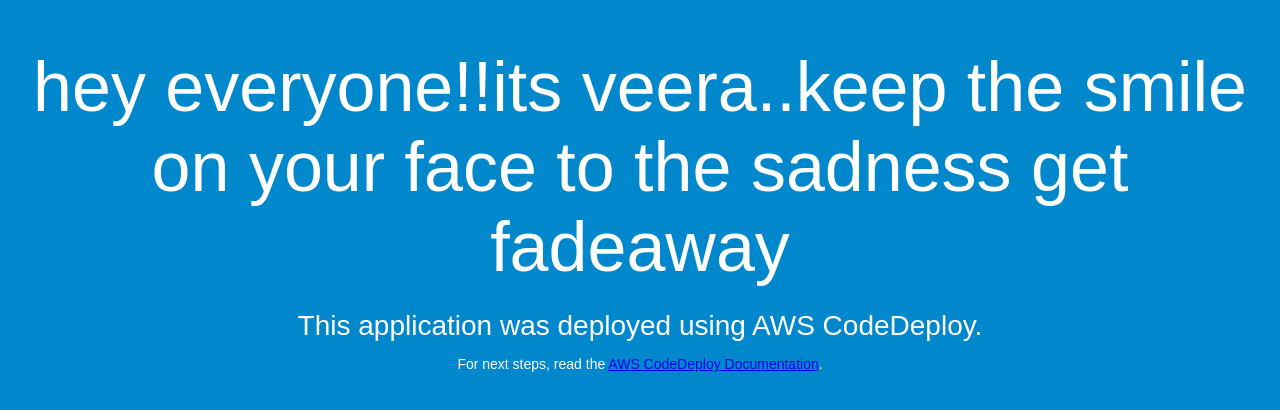
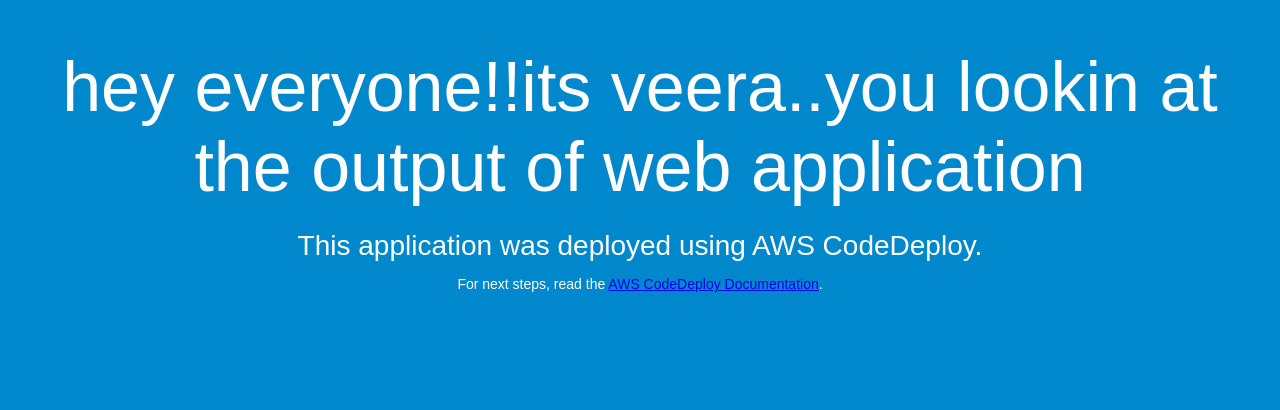
Before and after one commit to Veerah1999/funnypig, a plain HTML site: page index.html in a window 1280 px wide. Drawn offline with Linux system fonts and the light colour scheme.

Commit message:
Update index.html

```diff
--- a/index.html
+++ b/index.html
@@ -26,7 +26,7 @@
 </head>
 <body>
   <div align="center">
-    <h1>hey everyone!!its veera..keep the smile on your face to the sadness get fadeaway </h1>
+    <h1>hey everyone!!its veera..you lookin at the output of web application </h1>
     <h2>This application was deployed using AWS CodeDeploy.</h2>
     <p>For next steps, read the <a href="http://aws.amazon.com/documentation/codedeploy">AWS CodeDeploy Documentation</a>.</p>
   </div>
```
